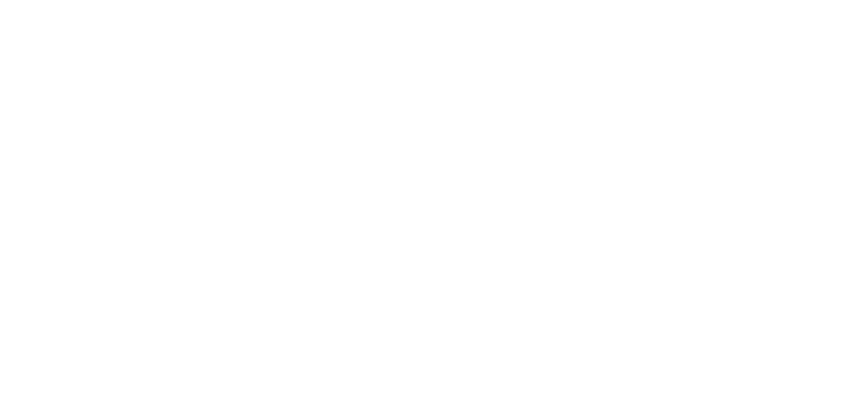
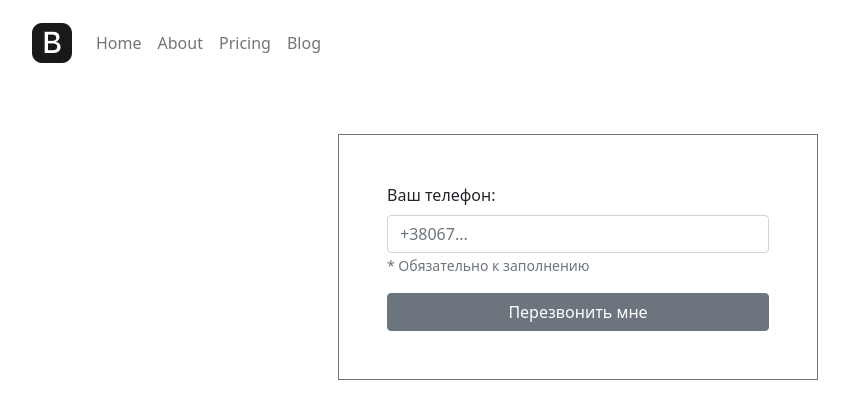
Before and after one commit to AnastasiaR2/homework-15, a plain HTML site: page index.html in a window 1280 px wide. Shown: the whole page, without its empty margins (62-911 px from the left). Drawn offline with nearby package versions, Linux system fonts and the light colour scheme.

Commit message:
Complete form

```diff
--- a/assets/css/style.css
+++ b/assets/css/style.css
@@ -0,0 +1,16 @@
+
+  small + small {
+    display: none;
+  }
+
+  input:valid + small{
+    display: none;
+  }
+
+  input:valid + small + small {
+    display: block;
+  }
+
+  form {
+    width: 30rem;
+  }
--- a/index.html
+++ b/index.html
@@ -6,9 +6,67 @@
     <meta name="viewport" content="width=device-width, initial-scale=1.0">
     <title>Document</title>
     <link href="https://cdn.jsdelivr.net/npm/bootstrap@5.1.3/dist/css/bootstrap.min.css" rel="stylesheet" integrity="sha384-1BmE4kWBq78iYhFldvKuhfTAU6auU8tT94WrHftjDbrCEXSU1oBoqyl2QvZ6jIW3" crossorigin="anonymous">
+    <link rel="stylesheet" href="https://cdn.jsdelivr.net/npm/bootstrap-icons@1.8.1/font/bootstrap-icons.css">
     <link rel="stylesheet" href="assets/css/style.css">
   </head>
   <body>
 
+    <div class="container">
+
+      <nav class="navbar navbar-expand-lg navbar-light">
+
+        <div class="container-fluid">
+
+          <a class="navbar-brand fs-1" href="#"><i class="bi bi-bootstrap-fill"></i></a>
+
+          <button class="navbar-toggler" type="button" data-bs-toggle="collapse" data-bs-target="#navbarNavAltMarkup" aria-controls="navbarNavAltMarkup" aria-expanded="false" aria-label="Toggle navigation">
+
+            <span class="navbar-toggler-icon"></span>
+
+          </button>
+
+          <div class="collapse navbar-collapse" id="navbarNavAltMarkup">
+
+            <div class="navbar-nav">
+
+              <a class="nav-link" href="#">Home</a>
+
+              <a class="nav-link" href="#">About</a>
+
+              <a class="nav-link" href="#">Pricing</a>
+
+              <a class="nav-link" href="#">Blog</a>
+
+            </div>
+
+          </div>
+
+        </div>
+
+      </nav>
+
+
+        <div class="d-flex justify-content-center">
+          <form class="mt-5 p-5 border border-secondary">
+            <div class="mb-3">
+              <label for="phone-number" class="form-label">Ваш телефон:</label>
+              <input type="text" class="form-control" id="phone-number" placeholder="+38067..." required pattern="(\+38067[0-9]{7}|\+38\(067\)[0-9]{7}|\+38\(067\)[0-9]{3}-[0-9]{2}-[0-9]{2})">
+              <small class="form-text text-muted">
+                    * Обязательно к заполнению
+              </small>
+              <small class="form-text text-success valid-label">
+                  Поле заполнено верно
+              </small>
+            </div>
+            <div class="d-grid gap-2">
+            <button class="btn btn-secondary" type="submit">Перезвонить мне</button>
+            </div>
+
+          </form>
+        </div>
+
+    </div>
+
   </body>
+
 </html>
```
Lines whose indentation alone changed are shown as unchanged.
